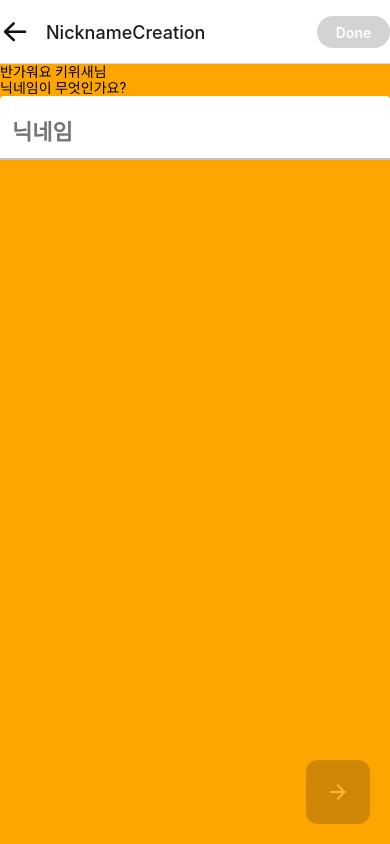
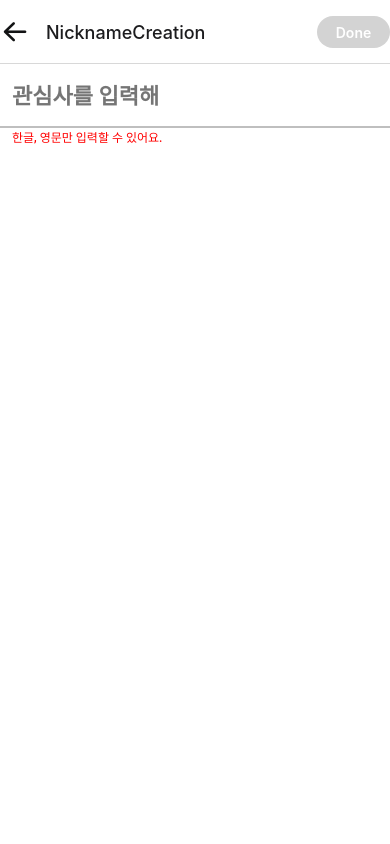
Before and after one commit to CCC-org/keewe-app, a React Native app: screen /NicknameCreation in a window 390 px wide. Built offline with nearby package versions, Linux system fonts and the light colour scheme.

Commit message:
TextInputDetail Refactoring (#22)
Co-authored-by: akdlsz21 <akdlsz21@users.noreply.github.com>

```diff
--- a/src/components/texts/TextInputDetail.tsx
+++ b/src/components/texts/TextInputDetail.tsx
@@ -1,4 +1,4 @@
-import { View } from 'react-native';
+import { View, StyleSheet } from 'react-native';
 import React, { useEffect, useState } from 'react';
 import { TextInput, Text, useTheme } from 'react-native-paper';
 
@@ -6,17 +6,34 @@ interface TextInputDetailProps {
   setInputValue: (input: string) => void;
   infoText?: string;
   inputValue: string;
-  label: string;
+  label?: string;
   placeholder: string;
   letterLimit: number;
+  errorMessage: string;
 }
 
 const TextInputDetail = (props: TextInputDetailProps) => {
-  const { setInputValue, inputValue, infoText, label, placeholder, letterLimit } = props;
+  const { setInputValue, inputValue, infoText, label, placeholder, letterLimit, errorMessage } =
+    props;
   const theme = useTheme();
   const [inputUnderlineColor, setInputUnderlineColor] = useState<string>('grey');
   const [inputValueColor, setInputValueColor] = useState<string>('grey');
   const [focused, setFocused] = useState<boolean>(false);
+  const [isButtonEnabled, setIsButtonEnabled] = useState<boolean>(false);
+  const handleTextInputButton = () => setInputValue('');
+
+  useEffect(() => {
+    if (inputValue.length > 1 && errorMessage.length === 0) {
+      setIsButtonEnabled(true);
+    } else {
+      setIsButtonEnabled(false);
+    }
+  }, [inputValue]);
+
+  const handleChangeText = (inputValue: string) => {
+    setInputValue(inputValue);
+  };
+
   useEffect(() => {
     if (inputValue.length > letterLimit) {
       setInputUnderlineColor('red');
@@ -37,9 +54,16 @@ const TextInputDetail = (props: TextInputDetailProps) => {
       </View>
       <TextInput
         label={label}
+        right={
+          <TextInput.Icon
+            style={{ opacity: isButtonEnabled ? 0.2 : 0 }}
+            onPress={handleTextInputButton}
+            name="close-circle"
+          />
+        }
         value={inputValue}
         placeholder={placeholder}
-        onChangeText={(inputValue) => setInputValue(inputValue)}
+        onChangeText={(text) => handleChangeText(text)}
         underlineColor={inputUnderlineColor}
         activeUnderlineColor={inputUnderlineColor}
         style={{
@@ -55,8 +79,18 @@ const TextInputDetail = (props: TextInputDetailProps) => {
           },
         }}
       />
+      {errorMessage.length > 0 && <Text style={styles.error}>{errorMessage}</Text>}
     </>
   );
 };
 
+const styles = StyleSheet.create({
+  error: {
+    color: 'red',
+    fontSize: 12,
+    fontWeight: '500',
+    marginLeft: 12,
+  },
+});
+
 export default TextInputDetail;
--- a/src/screens/challenge/ChallengeInfoSection.tsx
+++ b/src/screens/challenge/ChallengeInfoSection.tsx
@@ -8,6 +8,7 @@ interface ChallengeInfoSectionProps {
   setChallengeName: (value: string) => void;
   challengeInfo: string;
   setChallengeInfo: (value: string) => void;
+  errorMessage: string;
 }
 
 const ChallengeInfoSection = ({
@@ -15,6 +16,7 @@ const ChallengeInfoSection = ({
   setChallengeName,
   challengeInfo,
   setChallengeInfo,
+  errorMessage,
 }: ChallengeInfoSectionProps) => {
   return (
     <>
@@ -23,9 +25,9 @@ const ChallengeInfoSection = ({
           setInputValue={setChallengeName}
           infoText="챌린지 이름"
           inputValue={challengeName}
-          label=""
           placeholder="ex. 꾸준히 마케팅 인사이트 적기"
           letterLimit={25}
+          errorMessage={errorMessage}
         />
       </View>
       <CountingTextArea
--- a/src/screens/onboarding/NicknameCreationScreen.tsx
+++ b/src/screens/onboarding/NicknameCreationScreen.tsx
@@ -1,16 +1,21 @@
-import { StyleSheet, View } from 'react-native';
+import { View } from 'react-native';
 import React, { useState, useEffect } from 'react';
-import { SafeAreaView } from 'react-native-safe-area-context';
 import TextInputDetail from '../../components/texts/TextInputDetail';
-import BlackNextButton from '../../components/buttons/BlackNextButton';
 import HeaderRightButton from '../../components/header/HeaderRightButton';
-
-const detailInfoTextProp = `반가워요 키위새님${'\n'}닉네임이 무엇인가요?`;
 
 const NicknameCreationScreen = ({ navigation }) => {
   const [nickname, setNickname] = useState<string>('');
-  const [isLengthGreaterThanFour, setIsLengthGreaterThanFour] = useState(false);
+  const [errorMessage, setErrorMessage] = useState('');
   const [isHeaderButtonOn, setIsHeaderButtonOn] = useState(false);
+  useEffect(() => {
+    if (nickname.length > 8) {
+      setErrorMessage('8자 이내로 입력하세요.');
+    } else if (nickname.includes(' ')) {
+      setErrorMessage('띄어쓰기는 입력할 수 없어요.');
+    } else if (!/^[a-zA-Zㄱ-ㅎ|ㅏ-ㅣ|가-힣]+$/.test(nickname))
+      setErrorMessage('한글, 영문만 입력할 수 있어요.');
+    else setErrorMessage('');
+  }, [nickname]);
 
   useEffect(() => {
     if (nickname.length > 4) setIsHeaderButtonOn(true);
@@ -32,37 +37,17 @@ const NicknameCreationScreen = ({ navigation }) => {
     });
   }, [navigation, nickname]);
 
-  useEffect(() => {
-    if (nickname.length > 4) setIsLengthGreaterThanFour(true);
-    else setIsLengthGreaterThanFour(false);
-  }, [nickname]);
-
-  function handleNextButtonPress() {
-    alert('다음으로 가기 검은색버튼 눌림. 닉네임: ' + nickname);
-  }
-
   return (
-    <SafeAreaView style={styles.container}>
-      <View style={{ backgroundColor: 'orange' }}>
-        <TextInputDetail
-          setInputValue={setNickname}
-          infoText={detailInfoTextProp}
-          inputValue={nickname}
-          label="닉네임"
-          placeholder="닉네임을 입력하세요"
-          letterLimit={20}
-        />
-      </View>
-      <BlackNextButton isActive={isLengthGreaterThanFour} handlePress={handleNextButtonPress} />
-    </SafeAreaView>
+    <View>
+      <TextInputDetail
+        inputValue={nickname}
+        setInputValue={setNickname}
+        placeholder={'관심사를 입력해'}
+        letterLimit={8}
+        errorMessage={errorMessage}
+      />
+    </View>
   );
 };
 
-const styles = StyleSheet.create({
-  container: {
-    flex: 1,
-    backgroundColor: 'orange',
-  },
-});
-
 export default NicknameCreationScreen;
```
